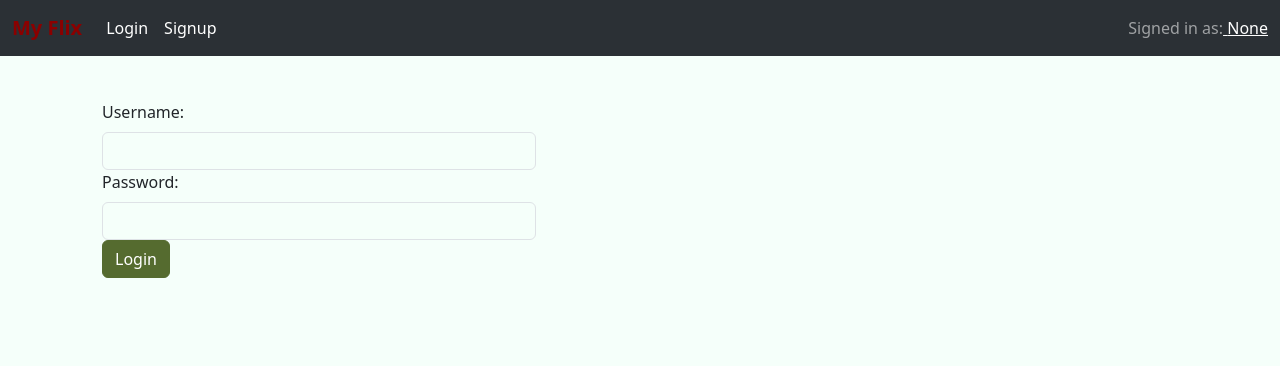
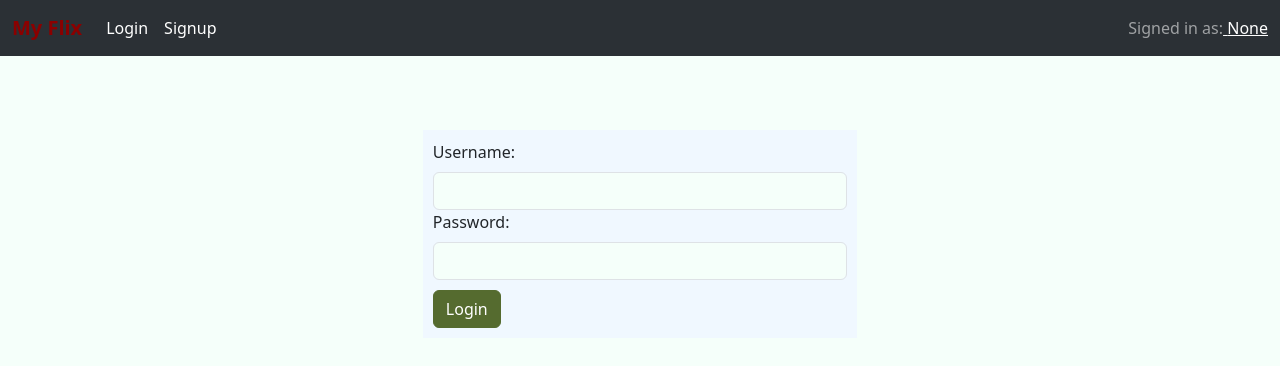
Before and after one commit to MSIlam/myFlix-client-mi, a React (Vite) app: page /login in a window 1280 px wide. Shown: the top 366 px of the page. Built offline with nearby package versions, Linux system fonts and the light colour scheme.

Commit message:
Changed some styling and removed the password autofill

```diff
--- a/src/components/login-view/login-view.jsx
+++ b/src/components/login-view/login-view.jsx
@@ -37,7 +37,15 @@ export const LoginView = ({ onLoggedIn }) => {
   };
 
   return (
-    <Form onSubmit={handleSubmit}>
+    <Form
+      onSubmit={handleSubmit}
+      style={{
+        marginTop: "30px",
+        padding: "10px",
+        backgroundColor: "AliceBlue",
+        maxWidth: "500px",
+      }}
+    >
       <Form.Group controlId="formUsername">
         <Form.Label>Username:</Form.Label>
         <Form.Control
@@ -57,7 +65,7 @@ export const LoginView = ({ onLoggedIn }) => {
           required
         />
       </Form.Group>
-      <Button variant="primary" type="submit">
+      <Button variant="primary" type="submit" style={{ marginTop: "10px" }}>
         Login
       </Button>
     </Form>
--- a/src/components/main-view/main-view.jsx
+++ b/src/components/main-view/main-view.jsx
@@ -68,7 +68,7 @@ export const MainView = () => {
                 {user ? (
                   <Navigate to="/" />
                 ) : (
-                  <Col>
+                  <Col md={5} className="mx-auto">
                     <SignupView />
                   </Col>
                 )}
@@ -82,7 +82,7 @@ export const MainView = () => {
                 {user ? (
                   <Navigate to="/" />
                 ) : (
-                  <Col md={5}>
+                  <Col md={5} className="mx-auto">
                     <LoginView
                       onLoggedIn={(user, token) => {
                         setUser(user);
--- a/src/components/profile-view/profile-view.jsx
+++ b/src/components/profile-view/profile-view.jsx
@@ -23,7 +23,7 @@ export const ProfileView = ({ movies }) => {
       setUserData(storedUser);
       setFormData({
         Username: storedUser.Username || "",
-        Password: storedUser.Password || "",
+        Password: "",
         Email: storedUser.Email || "",
         Birthday: new Date(storedUser.Birthday).toISOString().split("T")[0],
       });
@@ -81,29 +81,6 @@ export const ProfileView = ({ movies }) => {
         console.error("Error deleting user:", error);
       });
   };
-
-  // const removeFavorites = (movieId) => {
-  //   fetch(
-  //     `https://myflix-mi-e89972ef7472.herokuapp.com/users/${user._id}/movies/${movieId}`,
-  //     {
-  //       method: "DELETE",
-  //       headers: { Authorization: `Bearer ${storedToken}` },
-  //     }
-  //   )
-  //     .then(() => {
-  //       // Remove the movieId from the FavouriteMovies array in user state
-  //       setUserData((prevUser) => {
-  //         const updatedUser = { ...prevUser };
-  //         updatedUser.FavouriteMovies = updatedUser.FavouriteMovies.filter(
-  //           (id) => id !== movieId
-  //         );
-  //         return updatedUser;
-  //       });
-  //     })
-  //     .catch((error) => {
-  //       console.error("Error removing movie from favorites:", error);
-  //     });
-  // };
 
   const removeFavorites = (movieId) => {
     fetch(
@@ -184,6 +161,9 @@ export const ProfileView = ({ movies }) => {
           marginTop: "30px",
           padding: "10px",
           backgroundColor: "LightCyan",
+          maxWidth: "500px",
+          display: "flex",
+          justifyContent: "space-between",
         }}
       >
         <h3>Update User Info</h3>
@@ -227,11 +207,10 @@ export const ProfileView = ({ movies }) => {
             />
           </Form.Group>
           <Button type="submit">Update</Button>
-          <Button onClick={handleDelete} variant="danger">
+          <Button onClick={handleDelete} variant="danger" className="ml-auto">
             Deregister
           </Button>
         </Form>
-        {console.log("User Data:", user) && null}
       </Row>
     </Container>
   );
--- a/src/components/signup-view/signup-view.jsx
+++ b/src/components/signup-view/signup-view.jsx
@@ -32,7 +32,15 @@ export const SignupView = () => {
     });
   };
   return (
-    <Form onSubmit={handleSubmit}>
+    <Form
+      onSubmit={handleSubmit}
+      style={{
+        marginTop: "30px",
+        padding: "10px",
+        backgroundColor: "AliceBlue",
+        maxWidth: "500px",
+      }}
+    >
       <Form.Group controlId="formUsername">
         <Form.Label>Username:</Form.Label>
         <Form.Control
@@ -72,7 +80,9 @@ export const SignupView = () => {
           required
         />
       </Form.Group>
-      <Button type="submit"> Signup </Button>
+      <Button type="submit" style={{ marginTop: "10px" }}>
+        Signup
+      </Button>
     </Form>
   );
 };
```
Also changed, not shown: 2 other files (tests, documents, lock files or other folders).
